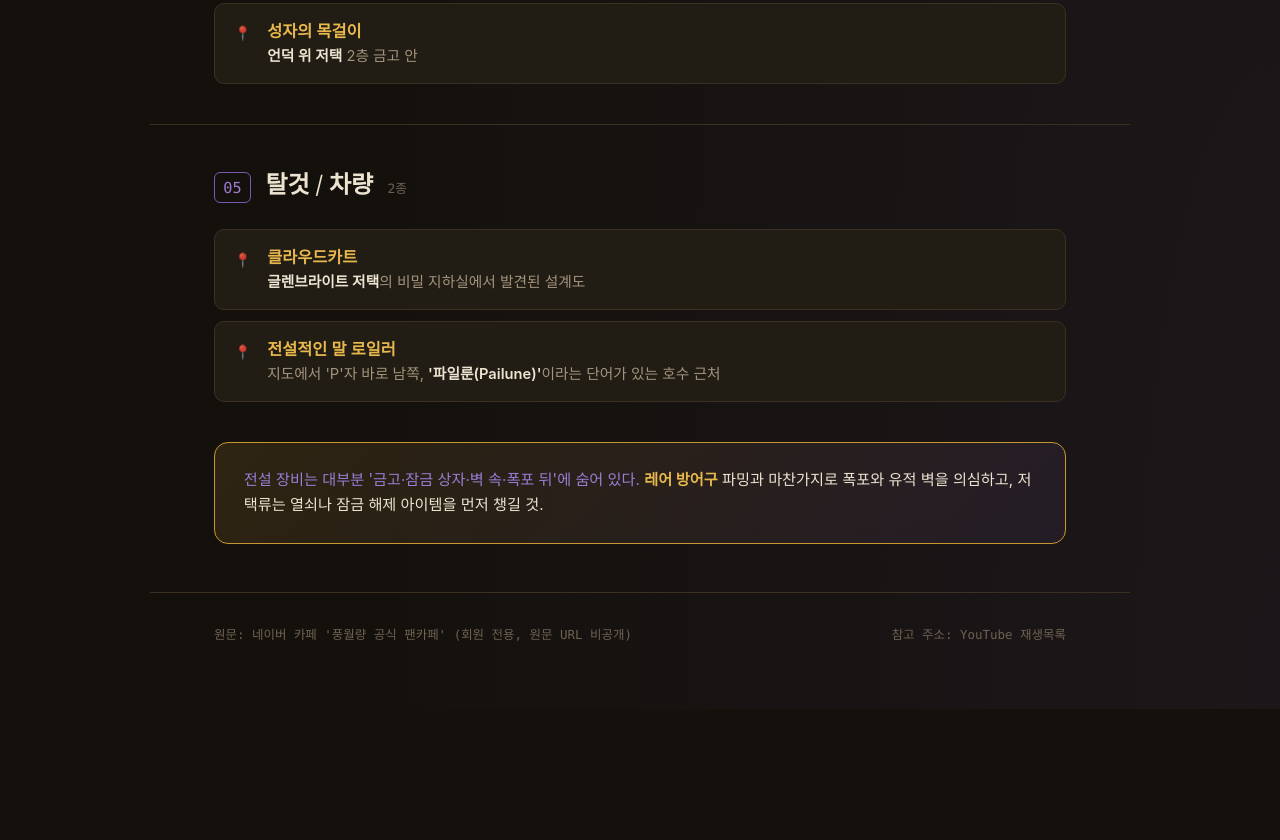
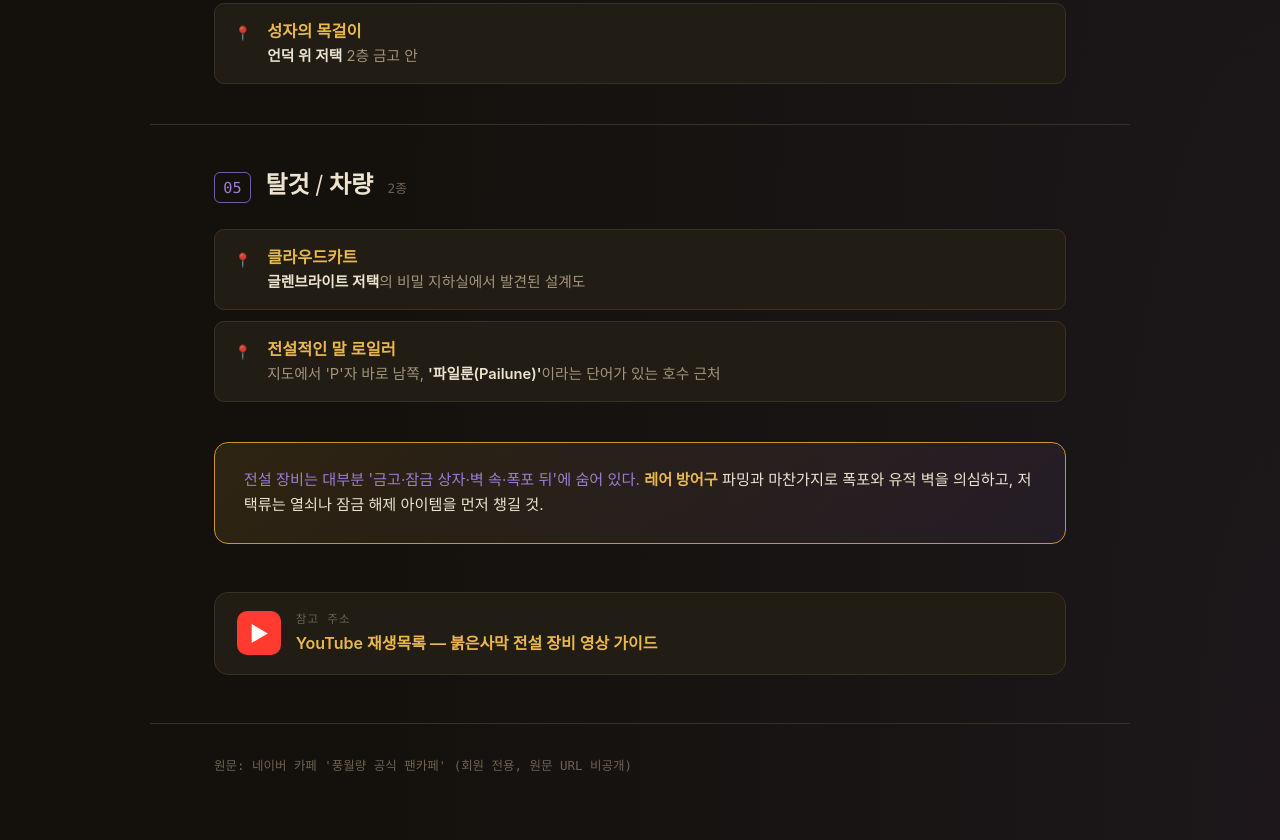
Before and after one commit to GuitaruMan/presentations, a plain HTML site: page personal/게임/붉은사막-전설장비.html in a window 1280 px wide. Shown: the part 5031-5871 px from the top of the page. Before the commit the page ends 5740 px from the top, so only its background shows below. Drawn offline with Linux system fonts and the light colour scheme.

Commit message:
전설 장비 페이지: 참고 유튜브 링크를 카드형으로 눈에 띄게 개선
작은 footer 텍스트로는 찾기 어렵다는 피드백 반영

Co-Authored-By: Claude Sonnet 5 <noreply@anthropic.com>
Claude-Session: https://claude.ai/code/session_01Ufbt2gMWaTUdfiP3vNPKSs

```diff
--- a/personal/게임/붉은사막-전설장비.html
+++ b/personal/게임/붉은사막-전설장비.html
@@ -139,6 +139,28 @@
   }
   .callout-box b { color: var(--accent-bright); }
   .callout-box .violet { color: var(--violet-bright); }
+
+  .ref-video {
+    max-width: 980px; margin: 0 auto 6vh; padding: 0 5vw;
+  }
+  .ref-video a {
+    display: flex; align-items: center; gap: 0.9rem;
+    background: var(--card); border: 1px solid var(--rule); border-radius: 14px;
+    padding: 1.1rem 1.4rem; text-decoration: none;
+    transition: background 0.15s ease, border-color 0.15s ease, transform 0.15s ease;
+  }
+  .ref-video a:hover { background: var(--card-hover); border-color: var(--accent); transform: translateY(-2px); }
+  .ref-video .yticon {
+    flex-shrink: 0; width: 44px; height: 44px; border-radius: 10px;
+    background: #ff3b30; display: flex; align-items: center; justify-content: center;
+    font-size: 1.3rem; color: #fff;
+  }
+  .ref-video .text { display: flex; flex-direction: column; gap: 0.15rem; }
+  .ref-video .eyebrow2 {
+    font-family: "Consolas", monospace; font-size: 0.72rem; letter-spacing: 0.1em;
+    color: var(--ink-faint); text-transform: uppercase;
+  }
+  .ref-video .title2 { font-size: 1rem; font-weight: 600; color: var(--accent-bright); }
 
   footer {
     max-width: 980px; margin: 0 auto; padding: 2rem 5vw 4rem;
@@ -297,9 +319,18 @@
     </div>
   </div>
 
+  <div class="ref-video">
+    <a href="https://www.youtube.com/watch?v=j0lLIPSJlPM&list=PLPZdW-lG9wDpn98sHYN2P8vb49ugcd9Im" target="_blank" rel="noopener">
+      <span class="yticon">▶</span>
+      <span class="text">
+        <span class="eyebrow2">참고 주소</span>
+        <span class="title2">YouTube 재생목록 — 붉은사막 전설 장비 영상 가이드</span>
+      </span>
+    </a>
+  </div>
+
   <footer>
     <span>원문: 네이버 카페 '풍월량 공식 팬카페' (회원 전용, 원문 URL 비공개)</span>
-    <span>참고 주소: <a href="https://www.youtube.com/watch?v=j0lLIPSJlPM&list=PLPZdW-lG9wDpn98sHYN2P8vb49ugcd9Im" target="_blank" rel="noopener">YouTube 재생목록</a></span>
   </footer>
 
   <script>
```
